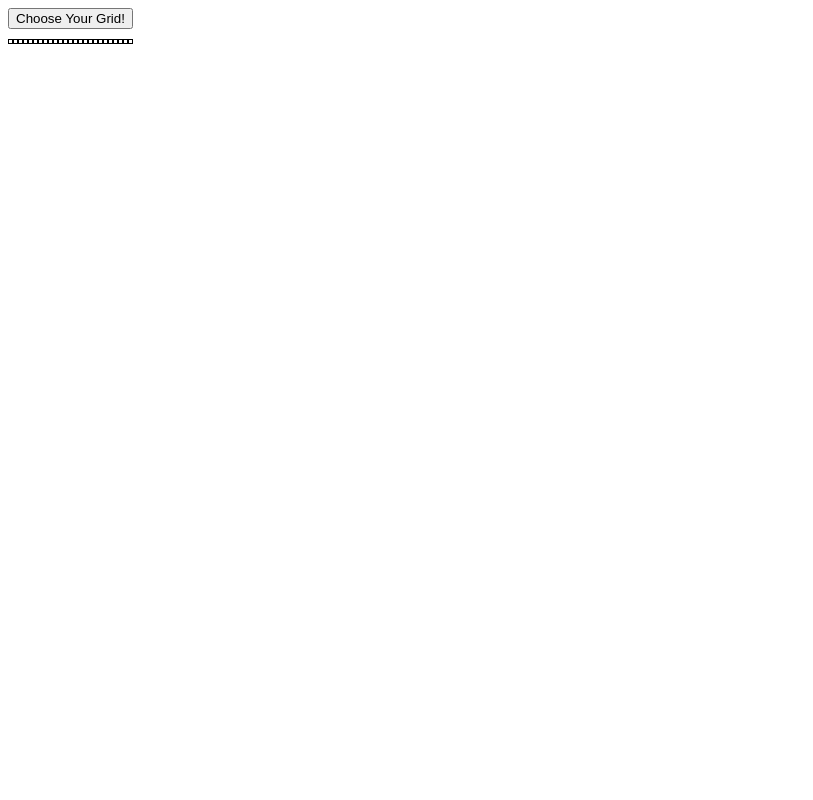
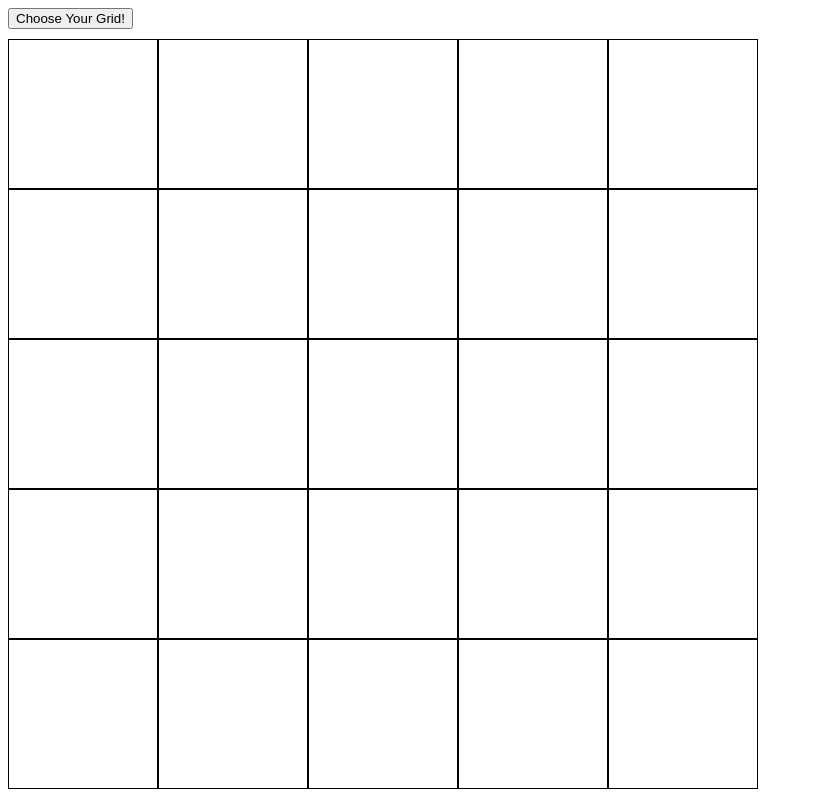
Before and after one commit to twagner-99/etch-a-sketch, a plain HTML site: page index.html in a window 1280 px wide. Shown: the whole page, without its empty margins (0-813 px from the left). Drawn offline with Linux system fonts and the light colour scheme.

Commit message:
Add formula to force grid into a square.

```diff
--- a/index.html
+++ b/index.html
@@ -20,8 +20,8 @@
             for (let i = 0; i < (gridSize * gridSize); i++) {
                 const gridSquare = document.createElement("div");
                 gridSquare.classList.add("square"); // For CSS and nodeList
-                gridSquare.style.height = gridSize + "px"; // Went this route because setAttribute DID NOT WORK
-                gridSquare.style.width = gridSize + "px";
+                gridSquare.style.height = (750 / gridSize) + "px"; // Went this route because setAttribute DID NOT WORK
+                gridSquare.style.width = (750 / gridSize) + "px";
                 container.appendChild(gridSquare);
             }
 
```
